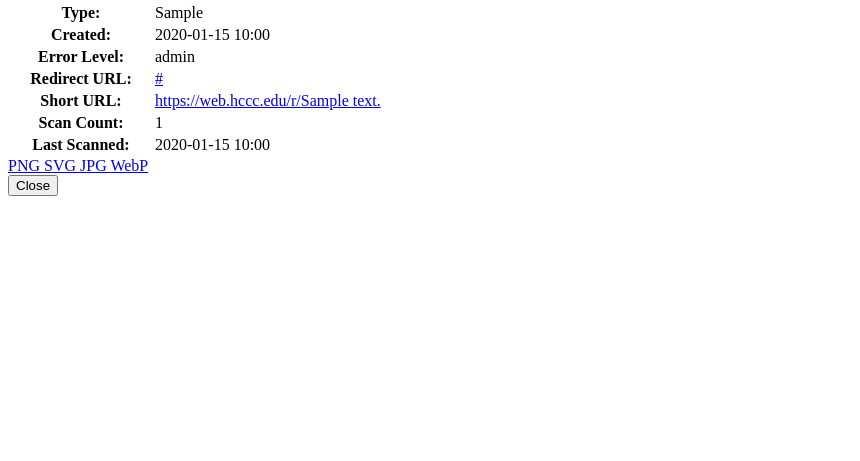
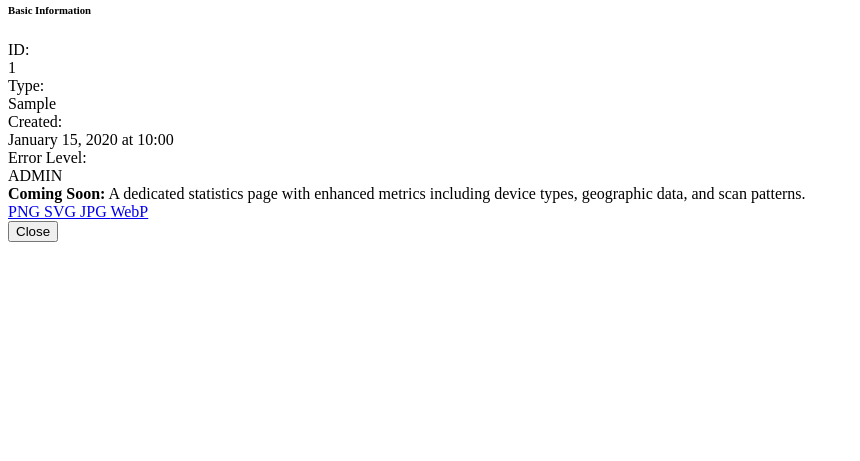
Before and after one commit to gsinghjay/mvp_qr_gen, a FastAPI app: page /api/v1/fragments/qr-detail/1 in a window 1280 px wide. Shown: the part 281-742 px from the top of the page, without its empty margins (0-860 px from the left). Run offline with FastAPI, Linux system fonts and the light colour scheme; tables that the repository leaves empty hold one stand-in row (values such as "Sample post"); parts of the project's set-up code (start-up, migrations or seed data) failed here and were passed over.

Commit message:
enhance(ui): redesign QR detail modal with card-based layout

```diff
--- a/app/templates/fragments/qr_detail.html
+++ b/app/templates/fragments/qr_detail.html
@@ -8,7 +8,8 @@
 {% endif %}
 
 <div class="modal-body">
-  <div class="text-center mb-2">
+  <!-- QR Image Section -->
+  <div class="text-center mb-3">
     <div class="form-check form-switch d-flex justify-content-center align-items-center mb-2">
       <input class="form-check-input me-2" type="checkbox" id="includeLogo">
       <label class="form-check-label" for="includeLogo">Include Logo</label>
@@ -16,63 +17,111 @@
     <img id="qrImage" src="/api/v1/qr/{{ qr.id }}/image?image_format=png&size=10" alt="QR Code" class="img-fluid border" style="max-width: 250px;">
   </div>
 
-  <div class="table-responsive">
-    <table class="table table-striped">
-      <tr>
-        <th style="width: 140px;">ID:</th>
-        <td>{{ qr.id }}</td>
-      </tr>
-      <tr>
-        <th>Type:</th>
-        <td>{{ qr.qr_type|title }}</td>
-      </tr>
-      <tr>
-        <th>Created:</th>
-        <td>{{ qr.created_at.strftime('%Y-%m-%d %H:%M') }}</td>
-      </tr>
-      <tr>
-        <th>Error Level:</th>
-        <td id="errorLevelDisplay">{{ qr.error_level }}</td>
-      </tr>
-      {% if qr.qr_type == "static" %}
-      <tr>
-        <th>Content:</th>
-        <td>{{ qr.content }}</td>
-      </tr>
+  <!-- Basic Information Card -->
+  <div class="card mb-3">
+    <div class="card-header bg-light">
+      <h6 class="mb-0">Basic Information</h6>
+    </div>
+    <div class="card-body">
+      <div class="row mb-2">
+        <div class="col-4 fw-bold">ID:</div>
+        <div class="col-8">{{ qr.id }}</div>
+      </div>
+      <div class="row mb-2">
+        <div class="col-4 fw-bold">Type:</div>
+        <div class="col-8">{{ qr.qr_type|title }}</div>
+      </div>
+      <div class="row mb-2">
+        <div class="col-4 fw-bold">Created:</div>
+        <div class="col-8">{{ created_at_formatted }}</div>
+      </div>
+      <div class="row mb-2">
+        <div class="col-4 fw-bold">Error Level:</div>
+        <div class="col-8" id="errorLevelDisplay">{{ error_level_display }}</div>
+      </div>
+      {% if qr.qr_type == "dynamic" and short_url %}
+      <div class="row mb-2">
+        <div class="col-4 fw-bold">Short URL:</div>
+        <div class="col-8">
+          <a href="/r/{{ short_id }}" target="_blank">{{ short_url }}</a>
+          <button class="btn btn-sm btn-outline-secondary ms-2" onclick="navigator.clipboard.writeText('{{ short_url }}')">
+            <i class="bi bi-clipboard"></i> Copy
+          </button>
+        </div>
+      </div>
+      {% endif %}
+    </div>
+  </div>
+
+  <!-- Content Section for Static QR Codes -->
+  {% if qr.qr_type == "static" %}
+  <div class="card mb-3">
+    <div class="card-header bg-light">
+      <h6 class="mb-0">Content</h6>
+    </div>
+    <div class="card-body">
+      <p class="text-break mb-0">
+        {% if qr.content.startswith('http') %}
+          <a href="{{ qr.content }}" target="_blank">{{ qr.content }}</a>
+        {% else %}
+          {{ qr.content }}
+        {% endif %}
+      </p>
+    </div>
+  </div>
+  {% endif %}
+
+  <!-- Redirect URL for Dynamic QR Codes -->
+  {% if qr.qr_type == "dynamic" %}
+  <div class="card mb-3">
+    <div class="card-header bg-light">
+      <h6 class="mb-0">Destination URL</h6>
+    </div>
+    <div class="card-body">
+      <p class="text-break mb-0">
+        <a href="{{ qr.redirect_url }}" target="_blank">{{ qr.redirect_url }}</a>
+      </p>
+    </div>
+  </div>
+  {% endif %}
+
+  <!-- Usage Statistics Card -->
+  {% if qr.qr_type == "dynamic" %}
+  <div class="card mb-3">
+    <div class="card-header bg-light">
+      <h6 class="mb-0">Usage Statistics</h6>
+    </div>
+    <div class="card-body">
+      {% if has_scan_data %}
+      <div class="row mb-2">
+        <div class="col-4 fw-bold">Scan Count:</div>
+        <div class="col-8">{{ qr.scan_count }}</div>
+      </div>
+      <div class="row mb-2">
+        <div class="col-4 fw-bold">Last Scanned:</div>
+        <div class="col-8">{{ last_scan_formatted }}</div>
+      </div>
+      <div class="alert alert-info mb-0 mt-3 small">
+        <i class="bi bi-info-circle me-2"></i> More detailed statistics including device types and geographic data will be available soon in the upcoming dedicated statistics page.
+      </div>
       {% else %}
-      <tr>
-        <th>Redirect URL:</th>
-        <td><a href="{{ qr.redirect_url }}" target="_blank">{{ qr.redirect_url }}</a></td>
-      </tr>
-      <tr>
-        <th>Short URL:</th>
-        <td>
-          {% set short_id = qr.content.split('/r/')[-1] if '/r/' in qr.content else qr.content.split('/')[-1] %}
-          {% set short_url = "https://web.hccc.edu/r/" + short_id %}
-          <a href="/r/{{ short_id }}" target="_blank">{{ short_url }}</a>
-        </td>
-      </tr>
-      <tr>
-        <th>Scan Count:</th>
-        <td>{{ qr.scan_count or 0 }}</td>
-      </tr>
-      <tr>
-        <th>Last Scanned:</th>
-        <td>
-          {% if qr.last_scan_at %}
-            {{ qr.last_scan_at.strftime('%Y-%m-%d %H:%M') }}
-          {% else %}
-            Never
-          {% endif %}
-        </td>
-      </tr>
+      <div class="alert alert-info mb-0">
+        <i class="bi bi-info-circle me-2"></i> This QR code has not been scanned yet.
+        <div class="mt-2 small">More detailed statistics will appear here after the first scan.</div>
+      </div>
       {% endif %}
-    </table>
+    </div>
+  </div>
+  {% endif %}
+
+  <!-- Coming Soon Notification -->
+  <div class="alert alert-primary small">
+    <i class="bi bi-graph-up me-2"></i> <strong>Coming Soon:</strong> A dedicated statistics page with enhanced metrics including device types, geographic data, and scan patterns.
   </div>
 </div>
 
 <div class="modal-footer">
-  <div class="btn-group">
+  <div class="btn-group me-auto">
     <a href="/api/v1/qr/{{ qr.id }}/image?image_format=png&size=10" id="pngDownload" download="qr-{{ qr.id }}.png" class="btn btn-secondary">
       <i class="bi bi-file-image me-1"></i> PNG
     </a>
@@ -114,7 +163,7 @@
     const sizeParam = this.checked ? '&size=20' : '&size=10';
 
     // Update error level display
-    document.getElementById('errorLevelDisplay').textContent = this.checked ? 'h (High - for logo)' : '{{ qr.error_level }}';
+    document.getElementById('errorLevelDisplay').textContent = this.checked ? 'H (High - for logo)' : '{{ error_level_display }}';
 
     // Update the image source with logo, error level and size parameters
     document.getElementById('qrImage').src = `/api/v1/qr/{{ qr.id }}/image?image_format=png${sizeParam}${logoParam}${errorParam}`;
```
